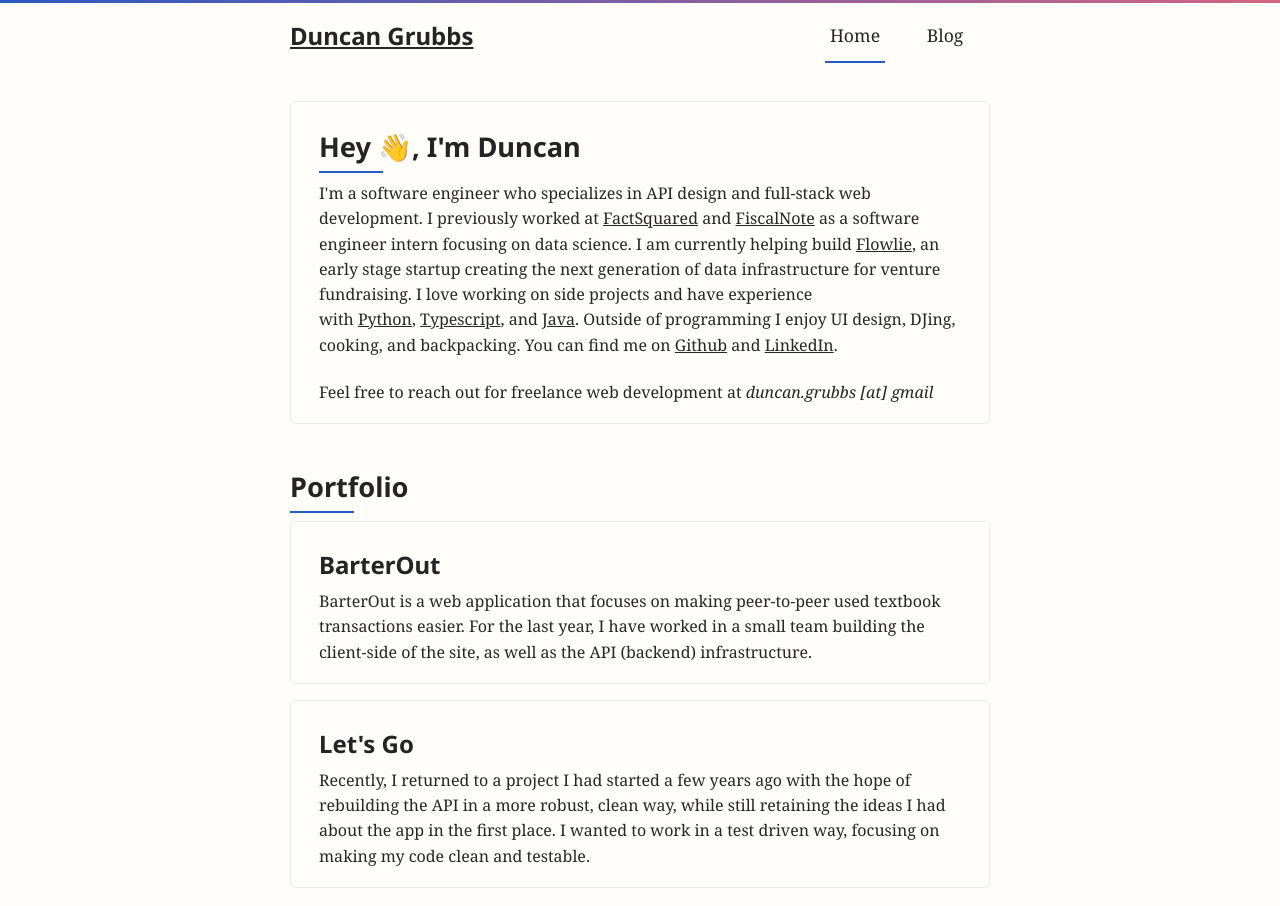
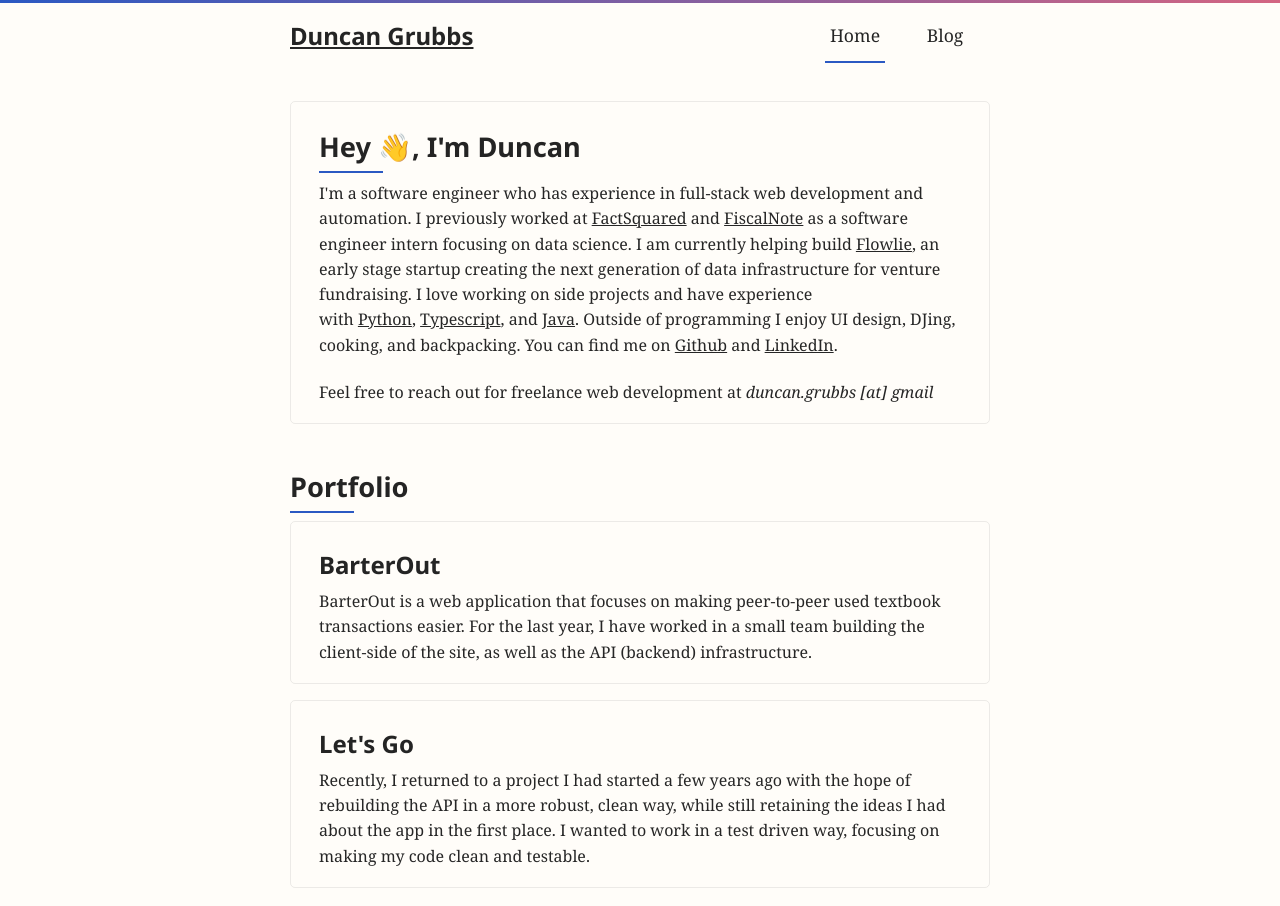
Before and after one commit to duncangrubbs/portfolio, a React (Create React App) app: page / in a window 1280 px wide. Built offline with nearby package versions, Linux system fonts and the light colour scheme.

Commit message:
Small updates.

```diff
--- a/src/routes/Home.jsx
+++ b/src/routes/Home.jsx
@@ -15,8 +15,8 @@
         <div className="glass-container">
           <h1>Hey 👋, I&apos;m Duncan</h1>
           <p>
-            I&apos;m a software engineer who specializes in API design and
-            full-stack web development. I previously worked at{' '}
+            I&apos;m a software engineer who has experience in
+            full-stack web development and automation. I previously worked at{' '}
             <a href="https://factba.se/">FactSquared</a> and{' '}
             <a href="https://www.fiscalnote.com">FiscalNote</a> as a software
             engineer intern focusing on data science. I am currently helping
@@ -33,7 +33,7 @@
             ,&nbsp;
             <a
               rel="noopenner external"
-              href="https://github.com/duncangrubbs/dinner-time"
+              href="https://github.com/duncangrubbs/ozzy"
             >
               Typescript
             </a>
```
Also changed, not shown: 1 other file (tests, documents, lock files or other folders).
